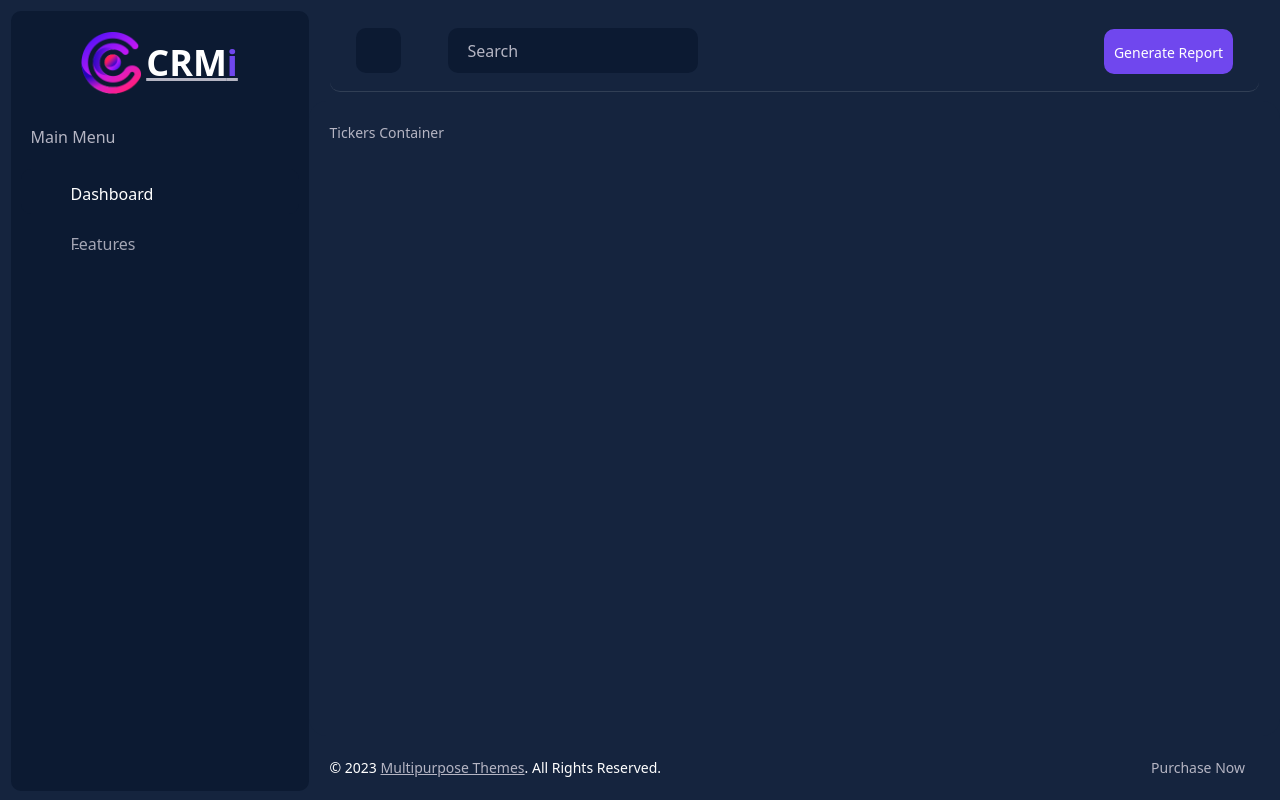
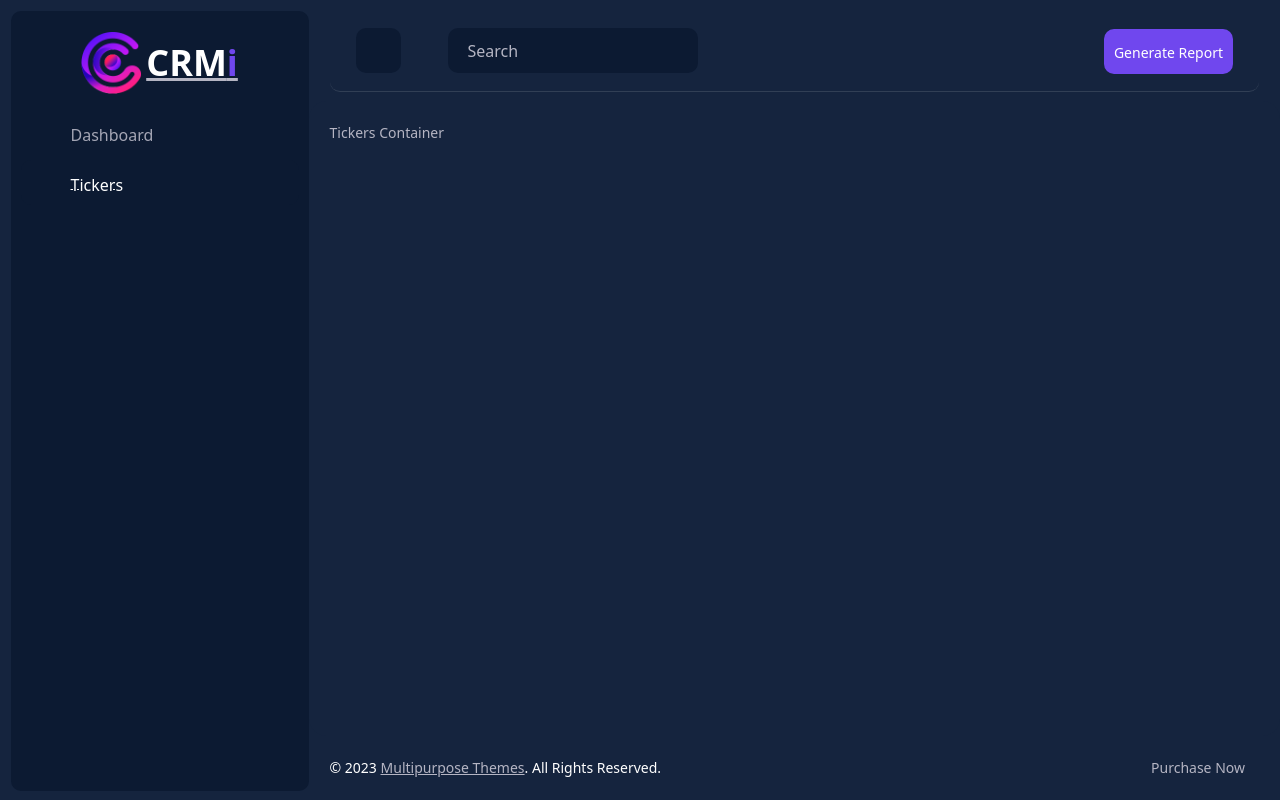
Before and after one commit to khoists02/tickers-ui, a React (Create React App) app: page /Tickers in a window 1280 px wide. Built offline with nearby package versions, Linux system fonts and the light colour scheme; a web font is replaced by a local one.

Commit message:
update sidebar

```diff
--- a/src/components/parts/Sidebar.tsx
+++ b/src/components/parts/Sidebar.tsx
@@ -1,5 +1,22 @@
 import React, { type FunctionComponent } from "react";
 import { LogoLetter } from "../../constants";
+import { NavLink } from "react-router-dom";
+
+interface INavBarItem {
+  path: string;
+  name: string;
+}
+
+const items: INavBarItem[] = [
+  {
+    path: "/Dashboard",
+    name: "Dashboard",
+  },
+  {
+    path: "/Tickers",
+    name: "Tickers",
+  },
+];
 
 export const Sidebar: FunctionComponent = () => {
   return (
@@ -23,17 +40,25 @@ export const Sidebar: FunctionComponent = () => {
         <div className="multinav">
           <div className="multinav-scroll ps" style={{ height: "97%" }}>
             <ul className="sidebar-menu tree">
-              <li className="header">Main Menu</li>
-              <li className="active">
-                <a href="index.html">
-                  <i className="icon-Layout-4-blocks">
-                    <span className="path1"></span>
-                    <span className="path2"></span>
-                  </i>
-                  <span>Dashboard</span>
-                </a>
-              </li>
-              <li className="treeview">
+              {items.map((item) => {
+                return (
+                  <li
+                    className={
+                      window.location.pathname === item.path ? "active" : ""
+                    }
+                    key={item.path}
+                  >
+                    <NavLink to={item.path}>
+                      <i className="icon-Layout-4-blocks">
+                        <span className="path1"></span>
+                        <span className="path2"></span>
+                      </i>
+                      <span>{item.name}</span>
+                    </NavLink>
+                  </li>
+                );
+              })}
+              {/* <li className="treeview">
                 <a href="#">
                   <i className="icon-Library">
                     <span className="path1"></span>
@@ -105,7 +130,7 @@ export const Sidebar: FunctionComponent = () => {
                     </ul>
                   </li>
                 </ul>
-              </li>
+              </li> */}
             </ul>
           </div>
         </div>
```
